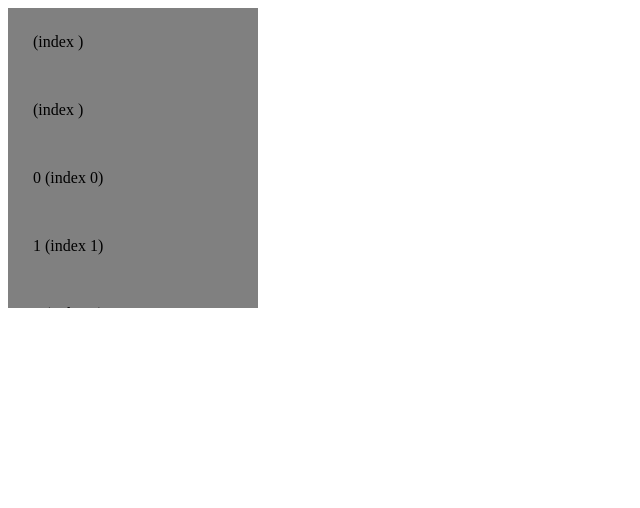
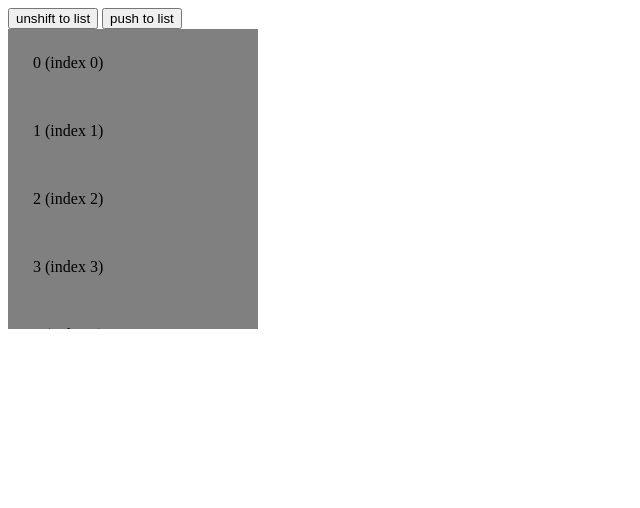
Before and after one commit to t-khan-k/angular-listview, a plain HTML site: page examples/basic/index.html in a window 1280 px wide. Shown: the whole page, without its empty margins (0-640 px from the left). Drawn offline with nearby package versions, Linux system fonts and the light colour scheme.

Commit message:
refactoring and comments added

```diff
--- a/examples/basic/demo-controller.js
+++ b/examples/basic/demo-controller.js
@@ -1,7 +1,7 @@
 
-angular.module("app").controller('DemoController',[UsersController]);
+angular.module("app").controller('DemoController',['$timeout',UsersController]);
 
-function UsersController(){
+function UsersController($timeout){
 	var vm = this;
 	vm.list = getNumbers(100);
 
@@ -16,4 +16,12 @@ function UsersController(){
     vm.clicker = function(item,index){
         console.log("ctrl1: ",item," index:",index);
     };
+
+    vm.push = function(){
+        vm.list.push({num: vm.list.length});
+    };
+
+    vm.unshift = function(){
+        vm.list.unshift({num: (vm.list[0].num - 1)});
+    };
 }
--- a/examples/basic/index.html
+++ b/examples/basic/index.html
@@ -19,6 +19,8 @@
 <script src="../../src/list-view.js"></script>
 <script src="../../src/tk-repeat.js"></script>
 <body>
+<button ng-click="vm.unshift()">unshift to list</button>
+<button ng-click="vm.push()">push to list</button>
 <tk-list-view class="tk-list-view" src="l in vm.list" on-click="vm.clicker">
     <div style="padding: 25px;">
 		{{l.num}}  (index {{$index}})
--- a/src/list-view.js
+++ b/src/list-view.js
@@ -1,33 +1,123 @@
 (function(){
     'use strict';
 
-    angular.module('app').directive('tkListView', function($compile){
+    angular.module('app').directive('tkListView', function($compile,$timeout){
         return{
             restrict: 'AE',
             scope: true,
             replace: false,
             link: function(scope, elem, attr){
-                var firstIndex = 0;
-                var lastIndex = 8;
-                scope.firstIndex = firstIndex;
-                var threshold = 2;
                 var clickHandler = attr.onClick || null;
                 clickHandler = scope.$eval(clickHandler);
+
+                // Margin, extra 2 rows on top and bottom
+                var threshold = 2;
+
+                var firstIndex = 0;
+
+                // Initially, populate 8 rows
+                var lastIndex = 8;
+
+                scope.firstIndex = firstIndex;
                 var exp = (attr.listView) ? attr.listView.split(' in ') : attr.src.split(' in ');
                 var child = exp[0];
-                var data = scope.$eval(exp[1]);
+
+                // Supplied list
+                var list = scope.$eval(exp[1]);
+
                 var template = elem[0].innerHTML;
-                scope.listViewSrc = data.slice(firstIndex, lastIndex);
 
-                appendTkRepeat(child, 'listViewSrc');
+                // Clearing html template
+                elem[0].innerHTML = "";
+
+                // Initial rows from firstIndex to lastIndex
+                scope.listViewSrc = list.slice(firstIndex, lastIndex);
+
+                // Compile tkRepeat against scope and append
+                initializeTkRepeat(child, 'listViewSrc');
+
+                // Row height
                 var rowHeight = floor(elem[0].lastChild.offsetHeight / scope.listViewSrc.length);
 
-                /*lastIndex = elem[0].offsetHeight / rowHeight;
-                scope.listViewSrc = data.slice(firstIndex, lastIndex + 4);*/
+                // Append top and bottom virtual containers
+                appendVirtualContainers();
 
-                appendVirtualContainers();
-                adjustVirtualContainers(firstIndex, lastIndex, rowHeight, data.length);
+                // Set top and bottom containers height
+                adjustVirtualContainers(firstIndex, lastIndex, rowHeight, list.length);
 
+                // If viewport can carry more rows then add .. (initially 8 were added)
+                addMoreRows();
+
+                // Calculate what rows must appear on current viewport
+                // add/insert them
+                // adjust height of top and bottom virtual containers
+                // to make sure the new trimmed list would appear
+                // as it would on normal ng-repeat
+                elem.on('scroll', function(){
+                    var firstIndex = ceil(elem[0].scrollTop / rowHeight) - threshold;
+                    firstIndex = (firstIndex < 0) ? 0 : firstIndex;
+                    var lastIndex = firstIndex + carryCount() + threshold;
+                    scope.$apply(function(){
+                        scope.listViewSrc = list.slice(firstIndex, lastIndex);
+                        scope.firstIndex = firstIndex;
+                    });
+                    adjustVirtualContainers(firstIndex, lastIndex, rowHeight, list.length);
+                });
+
+                function initializeTkRepeat(child, list){
+                    var tk = angular.element(tkRepeat(child,list))
+                        .html(template)
+                        .on('click',function(e){
+                            var index = parseInt(e.target.id);          // Trimmed list index
+                            var actualIndex = index + scope.firstIndex;
+                            clickHandler(this.listViewSrc[index],actualIndex);
+                        }.bind(scope));
+                    elem.append($compile(tk)(scope));
+                }
+
+                function appendVirtualContainers(){
+                    var topHeight = 0;
+                    var bottomHeight = 0;
+                    elem.prepend(angular.element(div("virtual-container-top",topHeight)));
+                    elem.append(angular.element(div("virtual-container-bottom",bottomHeight)));
+                }
+
+                function adjustVirtualContainers(firstIndex, lastIndex, rowHeight, listLength){
+                    var topHeight = firstIndex * rowHeight;
+                    var bottomHeight = (listLength - lastIndex) * rowHeight;
+                    bottomHeight += 400;
+                    angular.element('.virtual-container-top').css({height: topHeight});
+                    angular.element('.virtual-container-bottom').css({height: bottomHeight});
+                }
+
+                function addMoreRows(){
+                    // Just to safely $apply
+                    $timeout(function(){
+                        scope.listViewSrc = list.slice(firstIndex, carryCount() + threshold);
+                    },0);
+                }
+
+                function carryCount(){
+                    return ceil(elem[0].offsetHeight / rowHeight);
+                }
+
+                function div(className, topHeight){
+                    return "<div class='"+className+"' style='height: "+topHeight+"px'></div>";
+                }
+
+                function tkRepeat(child, list){
+                    return "<div tk-repeat='"+child+" in "+list+"'></div>";
+                }
+
+                function floor(num){
+                    return Math.floor(num);
+                }
+
+                function ceil(num){
+                    return Math.ceil(num);
+                }
+
+                // Update tk-repeat on main list update
                 scope.$watchCollection(function(sc){
                         return sc.$eval(exp[1])
                     },
@@ -37,59 +127,6 @@
                         }
                     }
                 );
-
-                elem.on('scroll', function(){
-                    var firstIndex = ceil(elem[0].scrollTop / rowHeight) - threshold;
-                    firstIndex = (firstIndex < 0) ? 0 : firstIndex;
-                    var lastIndex = firstIndex + ceil(elem[0].offsetHeight / rowHeight) + threshold;
-                    scope.$apply(function(){
-                        scope.listViewSrc = data.slice(firstIndex, lastIndex);
-                        scope.firstIndex = firstIndex;
-                    });
-                    adjustVirtualContainers(firstIndex, lastIndex, rowHeight, data.length);
-                });
-
-                function appendTkRepeat(child, data){
-                    var tkRepeat = angular.element(createTkRepeat(child,data))
-                        .html(template)
-                        .on('click',function(e){
-                            var index = parseInt(e.target.id);          // Trimmed list index
-                            var actualIndex = index + scope.firstIndex;
-                            clickHandler(this.listViewSrc[index],actualIndex);
-                        }.bind(scope));
-                    elem.append($compile(tkRepeat)(scope));
-                }
-
-                function appendVirtualContainers(){
-                    var topHeight = 0;
-                    var bottomHeight = 0;
-                    elem.prepend(angular.element(createDiv("virtual-container-top",topHeight)));
-                    elem.append(angular.element(createDiv("virtual-container-bottom",bottomHeight)));
-                }
-
-                function adjustVirtualContainers(firstIndex, lastIndex, rowHeight, itemsLength){
-                    var topHeight = firstIndex * rowHeight;
-                    var bottomHeight = (itemsLength - lastIndex) * rowHeight;
-                    bottomHeight += 300;
-                    angular.element('.virtual-container-top').css({height: topHeight});
-                    angular.element('.virtual-container-bottom').css({height: bottomHeight});
-                }
-
-                function createDiv(className, topHeight){
-                    return "<div class='"+className+"' style='height: "+topHeight+"px'></div>";
-                }
-
-                function createTkRepeat(child, data){
-                    return "<div tk-repeat='"+child+" in "+data+"'></div>";
-                }
-
-                function floor(num){
-                    return Math.floor(num);
-                }
-
-                function ceil(num){
-                    return Math.ceil(num);
-                }
             }
         }
     });
--- a/src/tk-repeat.js
+++ b/src/tk-repeat.js
@@ -13,6 +13,7 @@
                 var child = exp[0];
                 var data = scope.$eval(exp[1]);
                 var template = elem[0].innerHTML;
+                elem[0].innerHTML = "";     // Clearing html template
                 insertElements(data, template);
                 var rowHeight;
 
```
